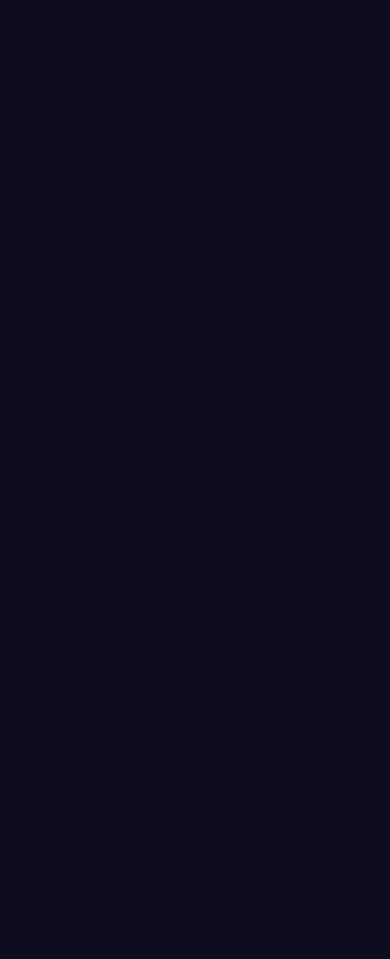
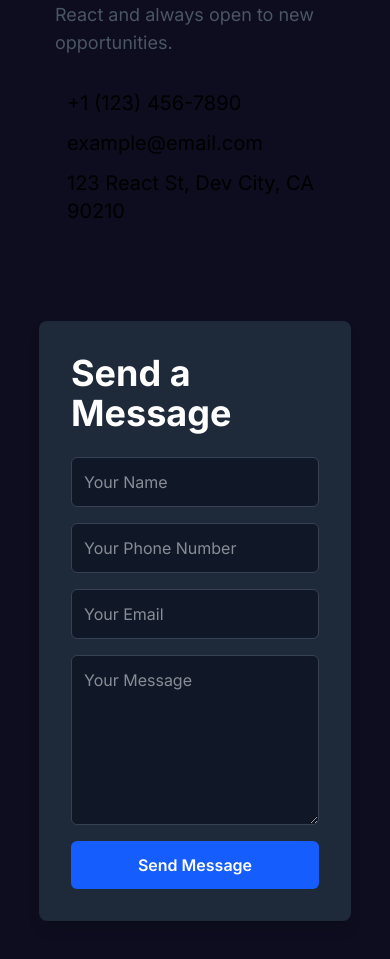
Before and after one commit to Ramchandra-Tharu/my-portfolio, a Next.js app: page / in a window 390 px wide. Shown: the part 6860-7819 px from the top of the page. Before the commit the page ends 6613 px from the top, so only its background shows below. Built offline with nearby package versions, Linux system fonts and the light colour scheme.

Commit message:
contact section doen

```diff
--- a/components/Home/Contact/Contact.tsx
+++ b/components/Home/Contact/Contact.tsx
@@ -0,0 +1,77 @@
+import React from 'react'
+
+
+export const ContactSection = () => {
+  return (
+    <section className="w-4/5 mx-auto flex flex-col md:flex-row py-16">
+      {/* Left Side: Social Media & Contact Info (40%) */}
+      <div className="w-full md:w-2/5 p-4 flex flex-col justify-center">
+        <h2 className="text-5xl text-white font-bold mb-4">Let's Connect!</h2>
+        <p className="text-lg text-gray-600 mb-8">
+          I'm passionate about building amazing web experiences with React and always open to new opportunities.
+        </p>
+        <div className="flex flex-col space-y-3 mb-8">
+          <p className="text-xl flex items-center">
+            <i className="fas fa-phone-alt mr-3 text-blue-500"></i> +1 (123) 456-7890
+          </p>
+          <p className="text-xl flex items-center">
+            <i className="fas fa-envelope mr-3 text-blue-500"></i> example@email.com
+          </p>
+          <p className="text-xl flex items-center">
+            <i className="fas fa-map-marker-alt mr-3 text-blue-500"></i> 123 React St, Dev City, CA 90210
+          </p>
+        </div>
+        <div className="flex space-x-6">
+          <a href="https://linkedin.com" target="_blank" rel="noopener noreferrer" className="text-3xl text-blue-700 hover:text-blue-500 transition-colors duration-300">
+            <i className="fab fa-linkedin"></i>
+          </a>
+          <a href="https://github.com" target="_blank" rel="noopener noreferrer" className="text-3xl text-gray-800 hover:text-gray-600 transition-colors duration-300">
+            <i className="fab fa-github"></i>
+          </a>
+          <a href="https://facebook.com" target="_blank" rel="noopener noreferrer" className="text-3xl text-blue-600 hover:text-blue-400 transition-colors duration-300">
+            <i className="fab fa-facebook"></i>
+          </a>
+          <a href="https://instagram.com" target="_blank" rel="noopener noreferrer" className="text-3xl text-pink-600 hover:text-pink-400 transition-colors duration-300">
+            <i className="fab fa-instagram"></i>
+          </a>
+        </div>
+      </div>
+
+      {/* Right Side: Contact Form (40%) */}
+      <div className="w-full md:w-2/5 p-8 md:ml-auto mt-12 md:mt-0 bg-gray-800 rounded-lg shadow-lg">
+        <h2 className="text-4xl font-bold mb-6 text-white">Send a Message</h2>
+        <form className="flex flex-col space-y-4">
+          <input
+            type="text"
+            placeholder="Your Name"
+            className="p-3 border border-gray-700 rounded-md focus:outline-none focus:ring-2 focus:ring-blue-500 bg-gray-900 text-white"
+          />
+          <input
+            type="tel"
+            placeholder="Your Phone Number"
+            className="p-3 border border-gray-700 rounded-md focus:outline-none focus:ring-2 focus:ring-blue-500 bg-gray-900 text-white"
+          />
+
+          <input
+            type="email"
+            placeholder="Your Email"
+            className="p-3 border border-gray-700 rounded-md focus:outline-none focus:ring-2 focus:ring-blue-500 bg-gray-900 text-white"
+          />
+          <textarea
+            placeholder="Your Message"
+            rows={6}
+            className="p-3 border border-gray-700 rounded-md focus:outline-none focus:ring-2 focus:ring-blue-500 resize-y bg-gray-900 text-white"
+          ></textarea>
+          <button
+            type="submit"
+            className="p-3 bg-blue-600 text-white rounded-md hover:bg-blue-700 transition duration-300 font-semibold"
+          >
+            Send Message
+          </button>
+        </form>
+      </div>
+
+    </section>
+  );
+}
+export default ContactSection;
--- a/components/Home/Home.tsx
+++ b/components/Home/Home.tsx
@@ -6,7 +6,7 @@ import ProjectSection from './Project/Project';
 import SkillSection from './Skill/Skill';
 import ClientSection from './Client/Client';
 import VlogSection from './Vlog/Vlog';
-
+import ContactSection from './Contact/Contact';
 const Home = () => {
   return (
     <div className="overflow-hidden">
@@ -17,6 +17,7 @@ const Home = () => {
       <SkillSection />
       <ClientSection />
       <VlogSection />
+      <ContactSection />
 
 
 
```
